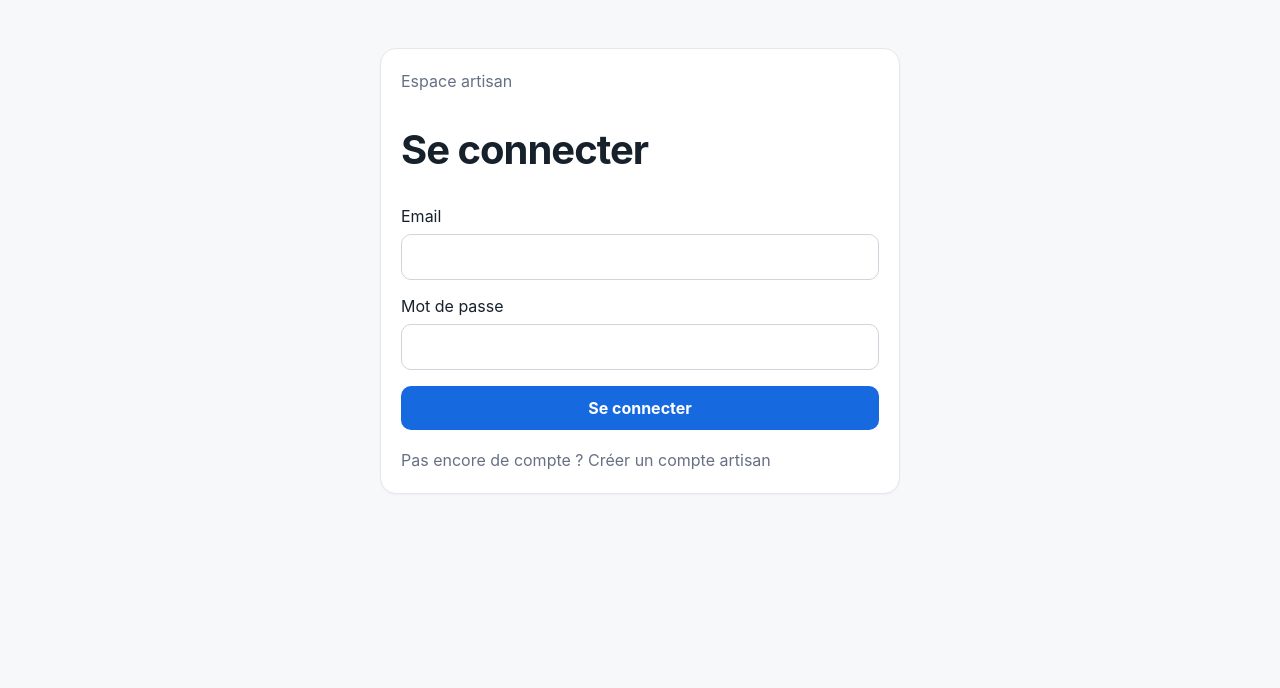
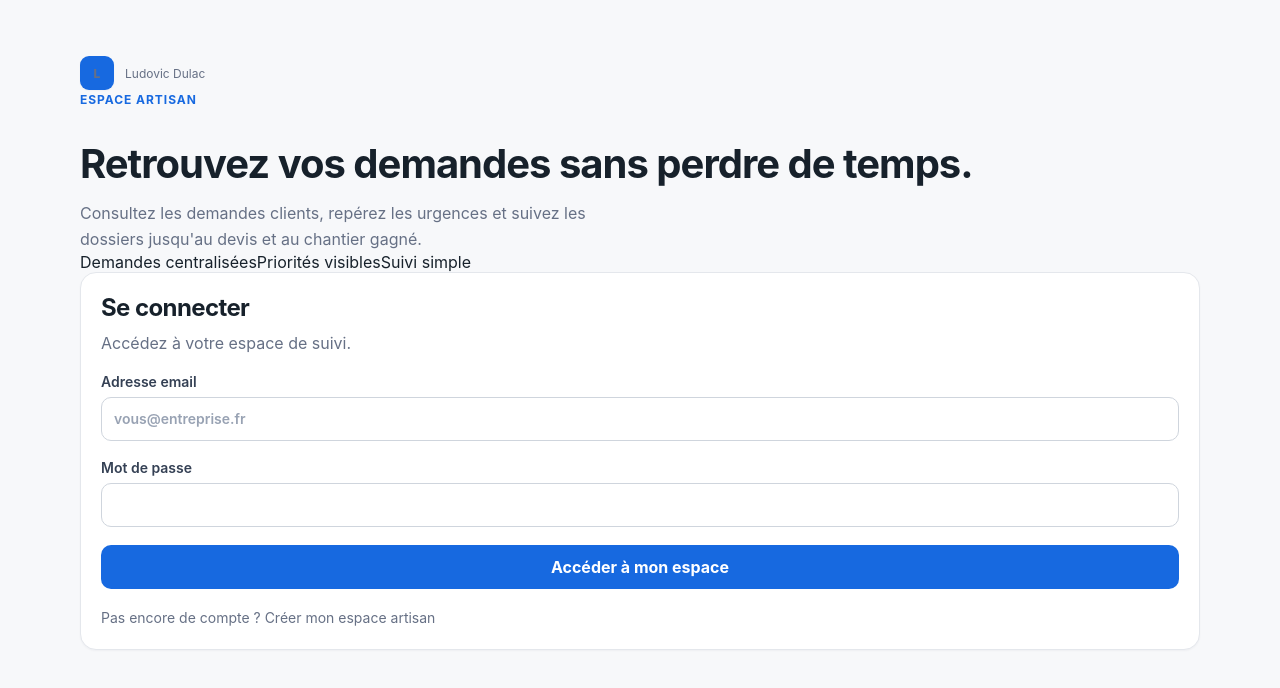
Before and after one commit to ludodulac/DROP-Service, a Next.js app: page /login in a window 1280 px wide. Shown: the top 688 px of the page. Built offline with nearby package versions, Linux system fonts and the light colour scheme; no server answers.

Commit message:
Polish artisan login experience

```diff
--- a/src/app/login/page.tsx
+++ b/src/app/login/page.tsx
@@ -19,7 +19,7 @@ export default function LoginPage() {
 
     const { error: signInError } = await supabase.auth.signInWithPassword({ email, password });
     if (signInError) {
-      setError("Connexion impossible. Vérifiez votre email et votre mot de passe.");
+      setError("Connexion impossible. Vérifiez votre adresse email et votre mot de passe.");
       setLoading(false);
       return;
     }
@@ -28,20 +28,38 @@ export default function LoginPage() {
   }
 
   return (
-    <main style={{ padding: "48px 0" }}>
-      <section className="card" style={{ maxWidth: 520, margin: "0 auto" }}>
-        <p className="muted" style={{ marginTop: 0 }}>Espace artisan</p>
-        <h1>Se connecter</h1>
-        <form onSubmit={handleSubmit} style={{ display: "grid", gap: 16 }}>
-          <label>Email<input required type="email" value={email} onChange={(e) => setEmail(e.target.value)} style={fieldStyle} /></label>
-          <label>Mot de passe<input required type="password" value={password} onChange={(e) => setPassword(e.target.value)} style={fieldStyle} /></label>
-          {error && <p style={{ margin: 0, color: "#b42318" }}>{error}</p>}
-          <button className="button" type="submit" disabled={loading}>{loading ? "Connexion…" : "Se connecter"}</button>
-        </form>
-        <p className="muted" style={{ marginBottom: 0, marginTop: 18 }}>Pas encore de compte ? <Link href="/signup">Créer un compte artisan</Link></p>
-      </section>
+    <main style={{ padding: "56px 0 72px" }}>
+      <div className="auth-shell">
+        <section className="auth-intro">
+          <div className="brand-lockup"><span className="brand-mark">L</span><span>Ludovic Dulac</span></div>
+          <p className="eyebrow">Espace artisan</p>
+          <h1 style={{ marginBottom: 14 }}>Retrouvez vos demandes sans perdre de temps.</h1>
+          <p className="muted" style={{ maxWidth: 520, margin: 0 }}>Consultez les demandes clients, repérez les urgences et suivez les dossiers jusqu'au devis et au chantier gagné.</p>
+          <div className="auth-proof">
+            <span>Demandes centralisées</span>
+            <span>Priorités visibles</span>
+            <span>Suivi simple</span>
+          </div>
+        </section>
+
+        <section className="card auth-card">
+          <div>
+            <h2 style={{ marginTop: 0, marginBottom: 8 }}>Se connecter</h2>
+            <p className="muted" style={{ marginTop: 0 }}>Accédez à votre espace de suivi.</p>
+          </div>
+          <form onSubmit={handleSubmit} className="form-grid">
+            <label className="field-label">Adresse email
+              <input className="field" required type="email" autoComplete="email" value={email} onChange={(e) => setEmail(e.target.value)} placeholder="vous@entreprise.fr" />
+            </label>
+            <label className="field-label">Mot de passe
+              <input className="field" required type="password" autoComplete="current-password" value={password} onChange={(e) => setPassword(e.target.value)} />
+            </label>
+            {error && <p className="alert-error" role="alert">{error}</p>}
+            <button className="button" type="submit" disabled={loading}>{loading ? "Connexion en cours…" : "Accéder à mon espace"}</button>
+          </form>
+          <p className="muted" style={{ marginBottom: 0, marginTop: 18, fontSize: 14 }}>Pas encore de compte ? <Link className="text-link" href="/signup">Créer mon espace artisan</Link></p>
+        </section>
+      </div>
     </main>
   );
 }
-
-const fieldStyle = { display: "block", width: "100%", marginTop: 8, padding: 12, border: "1px solid #d0d5dd", borderRadius: 10, background: "white" } as const;
```
